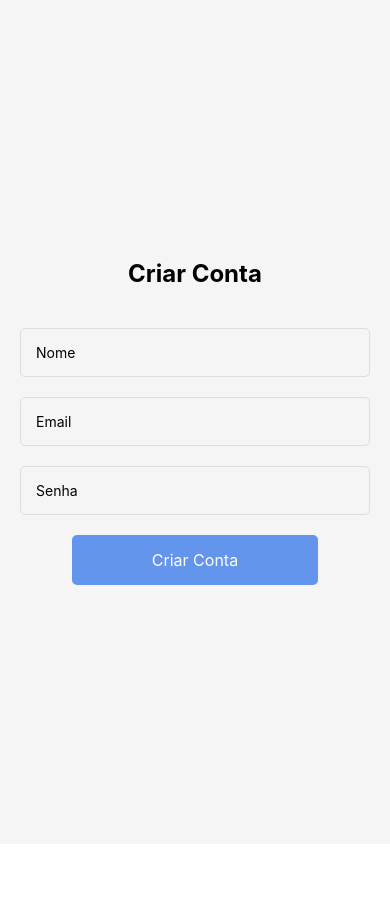
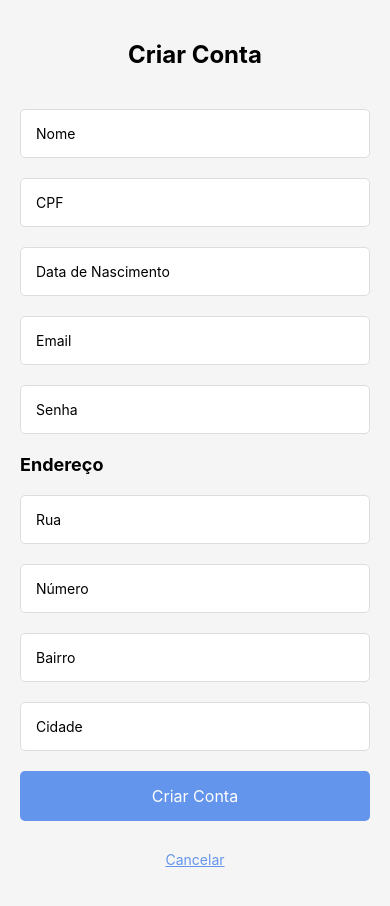
Before and after one commit to Maexar/Biblioteca_Mobile, a React Native app: screen /SignUp in a window 390 px wide. Before the commit the page ends 844 px from the top, so only its background shows below. Built offline with nearby package versions, Linux system fonts and the light colour scheme.

Commit message:
Correção do Construtor de SignUp; Remoção das criptografias

```diff
--- a/Modelos/Endereco.js
+++ b/Modelos/Endereco.js
@@ -28,3 +28,5 @@ class Endereco {
     }
 
 }
+
+export default Endereco;
--- a/Modelos/Usuario.js
+++ b/Modelos/Usuario.js
@@ -4,19 +4,30 @@ class Usuario {
     #listaEmprestimos;
     #cpf;
     #dataNascimento;
+    #email;
+    #senha;
 
-    constructor(nome, endereco, CPF, dataNascimento) {
+    constructor(nome, endereco, cpf, dataNascimento, email, senha) {
         this.#nome = nome;
         this.#endereco = endereco;
         this.#listaEmprestimos = [];
         this.#cpf = cpf;
         this.#dataNascimento = dataNascimento;
+        this.#email = email;
+        this.#senha = senha;
     }
+
 
     get getNome() {
         return this.#nome;
     }
+    get getEmail() {
+        return this.#email;
+    }
 
+    get getSenha() {
+        return this.#senha;
+    }
     get getEndereco() {
         return this.#endereco;
     }
@@ -33,3 +44,5 @@ class Usuario {
         this.#listaEmprestimos.push(emprestimo);
     }
 }
+
+export default Usuario;
--- a/src/components/Screens/SignUpScreen.js
+++ b/src/components/Screens/SignUpScreen.js
@@ -1,18 +1,27 @@
 import React, { useState } from 'react';
-import { View, Text, TextInput, TouchableOpacity, StyleSheet, Alert } from 'react-native';
+import { ScrollView, View, Text, TextInput, TouchableOpacity, StyleSheet, Alert, KeyboardAvoidingView, Platform } from 'react-native';
+import Endereco from '../../../Modelos/Endereco';
+import Usuario from '../../../Modelos/Usuario';
 
 const SignUpScreen = ({ navigation }) => {
-  const [name, setName] = useState('');
+  const [nome, setNome] = useState('');
+  const [cpf, setCpf] = useState('');
+  const [dataNascimento, setDataNascimento] = useState('');
   const [email, setEmail] = useState('');
-  const [password, setPassword] = useState('');
+  const [senha, setSenha] = useState('');
+  const [rua, setRua] = useState('');
+  const [numero, setNumero] = useState('');
+  const [bairro, setBairro] = useState('');
+  const [cidade, setCidade] = useState('');
 
   const validateEmail = (email) => {
     const emailRegex = /^[^\s@]+@[^\s@]+\.[^\s@]+$/;
     return emailRegex.test(email);
   };
 
-  const handleSignUp = () => {
-    if (!name) {
+  const handleSignUp = async () => {
+    try {
+      if (!nome) {
         Alert.alert('Erro', 'Por favor, insira o nome.');
         return;
       }
@@ -20,57 +29,155 @@ const SignUpScreen = ({ navigation }) => {
         Alert.alert('Erro', 'Por favor, insira um email válido.');
         return;
       }
-    if (!password || password.length < 6) {
+      if (!senha || senha.length < 6) {
         Alert.alert('Erro', 'A senha deve ter pelo menos 6 caracteres.');
         return;
       }
+      if (!rua) {
+        Alert.alert('Erro', 'Por favor, insira a rua.');
+        return;
+      }
+      if (!numero) {
+        Alert.alert('Erro', 'Por favor, insira o número.');
+        return;
+      }
+      if (!bairro) {
+        Alert.alert('Erro', 'Por favor, insira o bairro.');
+        return;
+      }
+      if (!cidade) {
+        Alert.alert('Erro', 'Por favor, insira a cidade.');
+        return;
+      }
+
+      const endereco = new Endereco(numero, rua, bairro, cidade);
+      const usuario = new Usuario(nome, endereco, cpf, dataNascimento, email, senha);
+
       navigation.replace('Onboarding');
+    } catch (error) {
+      console.error('Erro ao criar usuário:', error);
+      Alert.alert('Erro', 'Ocorreu um erro ao criar a conta. Por favor, tente novamente.');
+    }
+  };
+
+  const handleCancel = () => {
+    navigation.navigate('Login');
   };
 
   return (
-    <View style={styles.container}>
+    <KeyboardAvoidingView
+      behavior={Platform.OS === 'ios' ? 'padding' : 'height'}
+      style={styles.container}
+    >
+      <ScrollView
+        contentContainerStyle={styles.scrollContainer}
+        showsVerticalScrollIndicator={false}
+        keyboardShouldPersistTaps="handled"
+      >
+        <View style={styles.formContainer}>
           <Text style={styles.title}>Criar Conta</Text>
 
           <TextInput
             style={styles.input}
             placeholder="Nome"
-        value={name}
-        onChangeText={setName}
+            value={nome}
+            onChangeText={setNome}
           />
+          <TextInput
+            style={styles.input}
+            placeholder="CPF"
+            value={cpf}
+            onChangeText={setCpf}
+          />
+
+          <TextInput
+            style={styles.input}
+            placeholder="Data de Nascimento"
+            value={dataNascimento}
+            onChangeText={setDataNascimento}
+          />
+
           <TextInput
             style={styles.input}
             placeholder="Email"
             value={email}
             onChangeText={setEmail}
             keyboardType="email-address"
+            autoCapitalize="none"
           />
           <TextInput
             style={styles.input}
             placeholder="Senha"
-        value={password}
-        onChangeText={setPassword}
+            value={senha}
+            onChangeText={setSenha}
             secureTextEntry
+          />
+
+          <Text style={styles.subtitle}>Endereço</Text>
+          <TextInput
+            placeholder="Rua"
+            value={rua}
+            onChangeText={setRua}
+            style={styles.input}
+          />
+          <TextInput
+            placeholder="Número"
+            value={numero}
+            onChangeText={setNumero}
+            style={styles.input}
+            keyboardType="numeric"
+          />
+          <TextInput
+            placeholder="Bairro"
+            value={bairro}
+            onChangeText={setBairro}
+            style={styles.input}
+          />
+          <TextInput
+            placeholder="Cidade"
+            value={cidade}
+            onChangeText={setCidade}
+            style={styles.input}
           />
 
           <TouchableOpacity style={styles.button} onPress={handleSignUp}>
             <Text style={styles.buttonText}>Criar Conta</Text>
           </TouchableOpacity>
+
+          <TouchableOpacity onPress={handleCancel}>
+            <Text style={styles.cancelText}>Cancelar</Text>
+          </TouchableOpacity>
         </View>
+      </ScrollView>
+    </KeyboardAvoidingView>
   );
 };
 
 const styles = StyleSheet.create({
   container: {
     flex: 1,
-    justifyContent: 'center',
+    backgroundColor: '#F5F5F5',
+  },
+  scrollContainer: {
+    flexGrow: 1,
+    paddingVertical: 20,
+  },
+  formContainer: {
+    flex: 1,
     alignItems: 'center',
-    backgroundColor: '#F5F5F5',
-    padding: 20,
+    paddingHorizontal: 20,
   },
   title: {
     fontSize: 24,
     fontWeight: 'bold',
     marginBottom: 40,
+    marginTop: 20,
+  },
+  subtitle: {
+    fontSize: 18,
+    fontWeight: 'bold',
+    marginBottom: 20,
+    alignSelf: 'flex-start',
   },
   input: {
     width: '100%',
@@ -79,17 +186,27 @@ const styles = StyleSheet.create({
     borderColor: '#ddd',
     borderRadius: 5,
     marginBottom: 20,
+    backgroundColor: '#fff',
   },
   button: {
     backgroundColor: '#6495ED',
     paddingVertical: 15,
     paddingHorizontal: 80,
     borderRadius: 5,
+    marginBottom: 20,
+    width: '100%',
+    alignItems: 'center',
   },
   buttonText: {
     color: '#fff',
     fontSize: 16,
   },
+  cancelText: {
+    color: '#6495ED',
+    marginTop: 10,
+    marginBottom: 20,
+    textDecorationLine: 'underline',
+  },
 });
 
 export default SignUpScreen;
```
Lines whose indentation alone changed are shown as unchanged.
